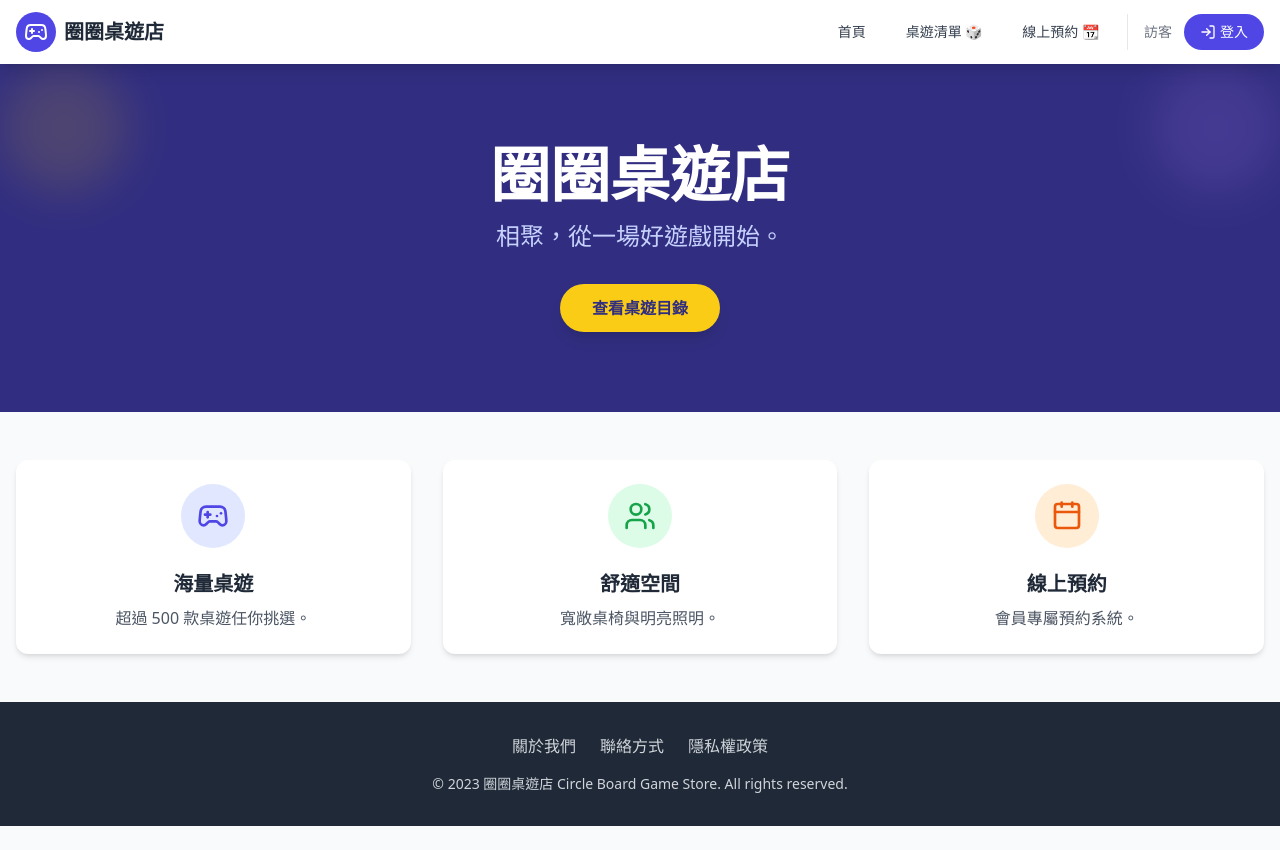
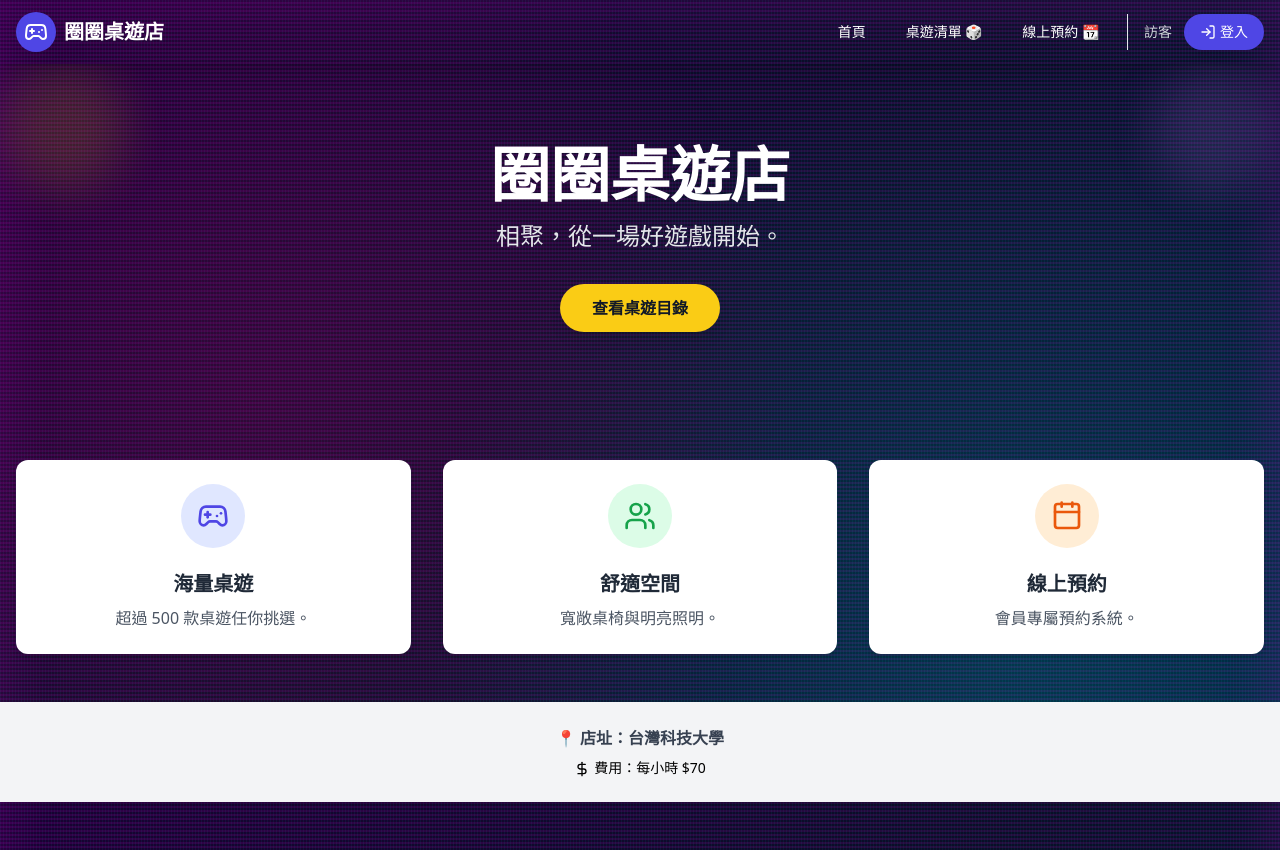
Before and after one commit to allen-yl/boardgame-system, a website: page src/new.html in a window 1280 px wide. Shown: the top 850 px of the page. Before the commit the page ends 826 px from the top, so only its background shows below. Drawn offline with nearby package versions, Linux system fonts and the light colour scheme.

Commit message:
big change

```diff
--- a/src/new.html
+++ b/src/new.html
@@ -15,12 +15,65 @@
         /* 隱藏捲軸但保持功能 */
         .no-scrollbar::-webkit-scrollbar { display: none; }
         .no-scrollbar { -ms-overflow-style: none; scrollbar-width: none; }
+        /* 街機主題背景 */
+        body {
+            background-color: #0a0e27;
+            background-image:
+                repeating-linear-gradient(
+                    0deg,
+                    rgba(255, 0, 255, 0.1) 0px,
+                    rgba(255, 0, 255, 0.1) 2px,
+                    transparent 2px,
+                    transparent 4px
+                ),
+                repeating-linear-gradient(
+                    90deg,
+                    rgba(0, 255, 255, 0.05) 0px,
+                    rgba(0, 255, 255, 0.05) 1px,
+                    transparent 1px,
+                    transparent 3px
+                ),
+                linear-gradient(135deg, #1a0033 0%, #0a0e27 50%, #001a33 100%);
+            background-attachment: fixed;
+            box-shadow: inset 0 0 60px rgba(255, 0, 255, 0.15);
+            position: relative;
+            overflow-x: hidden;
+        }
+        /* 霓虹光暈效果 */
+        body::before {
+            content: '';
+            position: fixed;
+            top: 0;
+            left: 0;
+            right: 0;
+            bottom: 0;
+            background:
+                radial-gradient(circle at 20% 50%, rgba(255, 0, 127, 0.15) 0%, transparent 50%),
+                radial-gradient(circle at 80% 80%, rgba(0, 255, 255, 0.15) 0%, transparent 50%);
+            pointer-events: none;
+            z-index: 0;
+        }
+        /* 確保主要內容顯示在最上層 */
+        main {
+            position: relative;
+            z-index: 1;
+        }
+        .pixel-text {
+            font-family: 'Press Start 2P', cursive;
+            image-rendering: pixelated;
+        }
+        /* 街機風格文字 */
+        .arcade-text {
+            color: #00ffff;
+            text-shadow: 0 0 10px #00ffff, 0 0 20px #ff00ff;
+            font-weight: bold;
+        }
     </style>
 </head>
-<body class="bg-gray-50 flex flex-col min-h-screen font-sans text-gray-800">
+<body class="flex flex-col min-h-screen font-sans text-gray-800">
 
     <!-- 導覽列 (Navbar) -->
-    <nav class="bg-white shadow-lg sticky top-0 z-50">
+    <nav class="bg-transparent shadow-lg sticky top-0 z-50">
         <div class="max-w-7xl mx-auto px-4">
             <div class="flex justify-between h-16">
                 <!-- Logo -->
@@ -28,7 +81,7 @@
                     <div class="bg-indigo-600 text-white p-2 rounded-full mr-2">
                         <i data-lucide="gamepad-2"></i>
                     </div>
-                    <span class="font-bold text-xl text-gray-800">圈圈桌遊店</span>
+                    <span class="font-bold text-xl text-white">圈圈桌遊店</span>
                 </div>
 
                 <!-- Desktop Menu (JS動態生成) -->
@@ -45,7 +98,7 @@
             </div>
         </div>
         <!-- Mobile Menu (Hidden by default) -->
-        <div id="mobile-menu" class="hidden md:hidden bg-white border-t px-2 pt-2 pb-3 space-y-1 shadow-inner">
+        <div id="mobile-menu" class="hidden md:hidden bg-transparent border-t px-2 pt-2 pb-3 space-y-1 shadow-inner">
             <!-- Menu content will be injected by JS -->
         </div>
     </nav>
@@ -175,19 +228,19 @@
             let menuItems = '';
 
             // 共同項目
-            menuItems += `<button onclick="navigateTo('home')" class="px-3 py-2 rounded-md text-sm font-medium text-gray-700 hover:bg-indigo-100 hover:text-indigo-700 transition">首頁</button>`;
+            menuItems += `<button onclick="navigateTo('home')" class="px-3 py-2 rounded-md text-sm font-medium text-white hover:bg-indigo-100 hover:text-indigo-700 transition">首頁</button>`;
 
             // 根據身分
             if (role === 'admin') {
                 menuItems += `
-                    <button onclick="navigateTo('admin-games')" class="px-3 py-2 rounded-md text-sm font-medium text-gray-700 hover:bg-indigo-100 hover:text-indigo-700 transition">桌遊管理</button>
-                    <button onclick="navigateTo('admin-users')" class="px-3 py-2 rounded-md text-sm font-medium text-gray-700 hover:bg-indigo-100 hover:text-indigo-700 transition">會員管理</button>
-                    <button onclick="navigateTo('admin-reservations')" class="px-3 py-2 rounded-md text-sm font-medium text-gray-700 hover:bg-indigo-100 hover:text-indigo-700 transition">預約管理</button>
+                    <button onclick="navigateTo('admin-games')" class="px-3 py-2 rounded-md text-sm font-medium text-white hover:bg-indigo-100 hover:text-indigo-700 transition">桌遊管理</button>
+                    <button onclick="navigateTo('admin-users')" class="px-3 py-2 rounded-md text-sm font-medium text-white hover:bg-indigo-100 hover:text-indigo-700 transition">會員管理</button>
+                    <button onclick="navigateTo('admin-reservations')" class="px-3 py-2 rounded-md text-sm font-medium text-white hover:bg-indigo-100 hover:text-indigo-700 transition">預約管理</button>
                 `;
             } else {
                 menuItems += `
-                    <button onclick="navigateTo('games')" class="px-3 py-2 rounded-md text-sm font-medium text-gray-700 hover:bg-indigo-100 hover:text-indigo-700 transition">桌遊清單 🎲</button>
-                    <button onclick="navigateTo('reservation')" class="px-3 py-2 rounded-md text-sm font-medium text-gray-700 hover:bg-indigo-100 hover:text-indigo-700 transition">線上預約 📆</button>
+                    <button onclick="navigateTo('games')" class="px-3 py-2 rounded-md text-sm font-medium text-white hover:bg-indigo-100 hover:text-indigo-700 transition">桌遊清單 🎲</button>
+                    <button onclick="navigateTo('reservation')" class="px-3 py-2 rounded-md text-sm font-medium text-white hover:bg-indigo-100 hover:text-indigo-700 transition">線上預約 📆</button>
                 `;
             }
 
@@ -197,10 +250,10 @@
                 rightSide = `
                     <div class="border-l pl-4 ml-4 flex items-center space-x-3">
                         <div class="flex flex-col items-end">
-                            <span class="text-sm font-bold text-gray-800">${currentUser.name}</span>
+                            <span class="text-sm font-bold text-white">${currentUser.name}</span>
                             <span class="text-xs text-indigo-600 bg-indigo-50 px-2 py-0.5 rounded-full">${role === 'admin' ? '管理員' : '會員'}</span>
                         </div>
-                        <button onclick="logout()" class="text-gray-500 hover:text-red-600 p-2" title="登出">
+                        <button onclick="logout()" class="text-gray-300 hover:text-red-400 p-2" title="登出">
                             <i data-lucide="log-out" class="w-5 h-5"></i>
                         </button>
                     </div>
@@ -208,7 +261,7 @@
             } else {
                 rightSide = `
                     <div class="border-l pl-4 ml-4 flex items-center space-x-3">
-                        <span class="text-sm text-gray-500">訪客</span>
+                        <span class="text-sm text-gray-300">訪客</span>
                         <button onclick="navigateTo('login')" class="flex items-center bg-indigo-600 text-white px-4 py-2 rounded-full hover:bg-indigo-700 transition text-sm">
                             <i data-lucide="log-in" class="w-4 h-4 mr-1"></i> 登入
                         </button>
@@ -237,14 +290,14 @@
                 case 'home':
                     root.innerHTML = `
                         <div class="space-y-12 pb-12">
-                            <div class="relative bg-indigo-900 text-white py-20 px-4 text-center overflow-hidden">
+                            <div class="relative bg-transparent text-white py-20 px-4 text-center overflow-hidden">
                                 <div class="absolute inset-0 opacity-20">
                                     <div class="absolute top-0 left-0 w-32 h-32 bg-yellow-400 rounded-full filter blur-xl opacity-70"></div>
                                     <div class="absolute top-0 right-0 w-32 h-32 bg-purple-400 rounded-full filter blur-xl opacity-70"></div>
                                 </div>
                                 <h1 class="text-4xl md:text-6xl font-bold mb-4 relative z-10">圈圈桌遊店</h1>
-                                <p class="text-xl md:text-2xl text-indigo-200 mb-8 relative z-10">相聚，從一場好遊戲開始。</p>
-                                <button onclick="navigateTo('games')" class="bg-yellow-400 text-indigo-900 px-8 py-3 rounded-full font-bold hover:bg-yellow-300 transition shadow-lg relative z-10">查看桌遊目錄</button>
+                                <p class="text-xl md:text-2xl text-gray-200 mb-8 relative z-10">相聚，從一場好遊戲開始。</p>
+                                <button onclick="navigateTo('games')" class="bg-yellow-400 text-gray-900 px-8 py-3 rounded-full font-bold hover:bg-yellow-300 transition shadow-lg relative z-10">查看桌遊目錄</button>
                             </div>
                             <div class="max-w-7xl mx-auto px-4 grid md:grid-cols-3 gap-8">
                                 <div class="text-center p-6 bg-white rounded-xl shadow-md">
@@ -262,6 +315,10 @@
                                     <h3 class="text-xl font-bold mb-2">線上預約</h3>
                                     <p class="text-gray-600">會員專屬預約系統。</p>
                                 </div>
+                            </div>
+                            <div class="bg-gray-100 py-6 px-4 text-center shadow-md">
+                                <p class="text-gray-700 font-semibold mb-2">📍 店址：台灣科技大學</p>
+                                <p class="text-black text-sm"><i data-lucide="dollar-sign" class="w-4 h-4 inline mr-1"></i>費用：每小時 $70</p>
                             </div>
                         </div>
                     `;
@@ -339,8 +396,17 @@
                     break;
 
                 case 'reservation':
-                    // 產生桌遊選單
-                    const options = games.map(g => `<option value="${g.name}">${g.name}</option>`).join('');
+                    // 產生今天與未來 30 日的日期限制
+                    const _today = new Date();
+                    function _fmt(d) {
+                        const y = d.getFullYear();
+                        const m = String(d.getMonth() + 1).padStart(2, '0');
+                        const dd = String(d.getDate()).padStart(2, '0');
+                        return `${y}-${m}-${dd}`;
+                    }
+                    const _minDate = _fmt(_today);
+                    const _maxDate = _fmt(new Date(_today.getTime() + 30 * 24 * 60 * 60 * 1000));
+
                     root.innerHTML = `
                         <div class="max-w-3xl mx-auto px-4 py-10">
                             <div class="bg-white rounded-xl shadow-lg overflow-hidden">
@@ -351,12 +417,13 @@
                                 <div class="p-8">
                                     <form onsubmit="submitReservation(event)" class="space-y-6">
                                         <div class="grid grid-cols-1 md:grid-cols-2 gap-6">
-                                            <div><label class="block text-sm font-medium text-gray-700 mb-1">日期</label><input type="date" name="date" required class="w-full px-4 py-2 border rounded-lg"></div>
+                                            <div><label class="block text-sm font-medium text-gray-700 mb-1">日期</label><input type="date" name="date" required class="w-full px-4 py-2 border rounded-lg" min="${_minDate}" max="${_maxDate}"></div>
                                             <div><label class="block text-sm font-medium text-gray-700 mb-1">時間</label><input type="time" name="time" required class="w-full px-4 py-2 border rounded-lg"></div>
                                         </div>
                                         <div>
-                                            <label class="block text-sm font-medium text-gray-700 mb-1">桌遊 (選填)</label>
-                                            <select name="game" class="w-full px-4 py-2 border rounded-lg"><option value="不指定">現場決定</option>${options}</select>
+                                            <label class="block text-sm font-medium text-gray-700 mb-1">預約人數</label>
+                                            <input type="number" name="party_size" class="w-full px-4 py-2 border rounded-lg" min="1" max="20" value="2" required>
+                                            <p class="text-xs text-gray-500 mt-1">請輸入參與人數 (1 ~ 20 人)</p>
                                         </div>
                                         <button type="submit" class="w-full bg-indigo-600 text-white py-3 rounded-lg font-bold hover:bg-indigo-700">送出預約</button>
                                     </form>
@@ -413,7 +480,7 @@
                         <tr>
                             <td class="px-6 py-4 font-medium">${r.userName}</td>
                             <td class="px-6 py-4">${r.date} ${r.time}</td>
-                            <td class="px-6 py-4">${r.game}</td>
+                            <td class="px-6 py-4">${r.party_size ? (r.party_size + ' 人') : (r.game || '')}</td>
                             <td class="px-6 py-4 text-right"><button onclick="deleteReservation(${r.id})" class="text-red-600 font-bold">取消</button></td>
                         </tr>
                     `).join('');
@@ -445,7 +512,9 @@
                 status: "待確認",
                 date: formData.get('date'),
                 time: formData.get('time'),
-                game: formData.get('game')
+                // 儲存人數（若表單沒有 game 欄位，保留不指定）
+                party_size: formData.get('party_size') ? parseInt(formData.get('party_size'), 10) : null,
+                game: formData.get('game') || '不指定'
             };
             reservations.push(newRes);
             saveReservations(); // 新增
```
